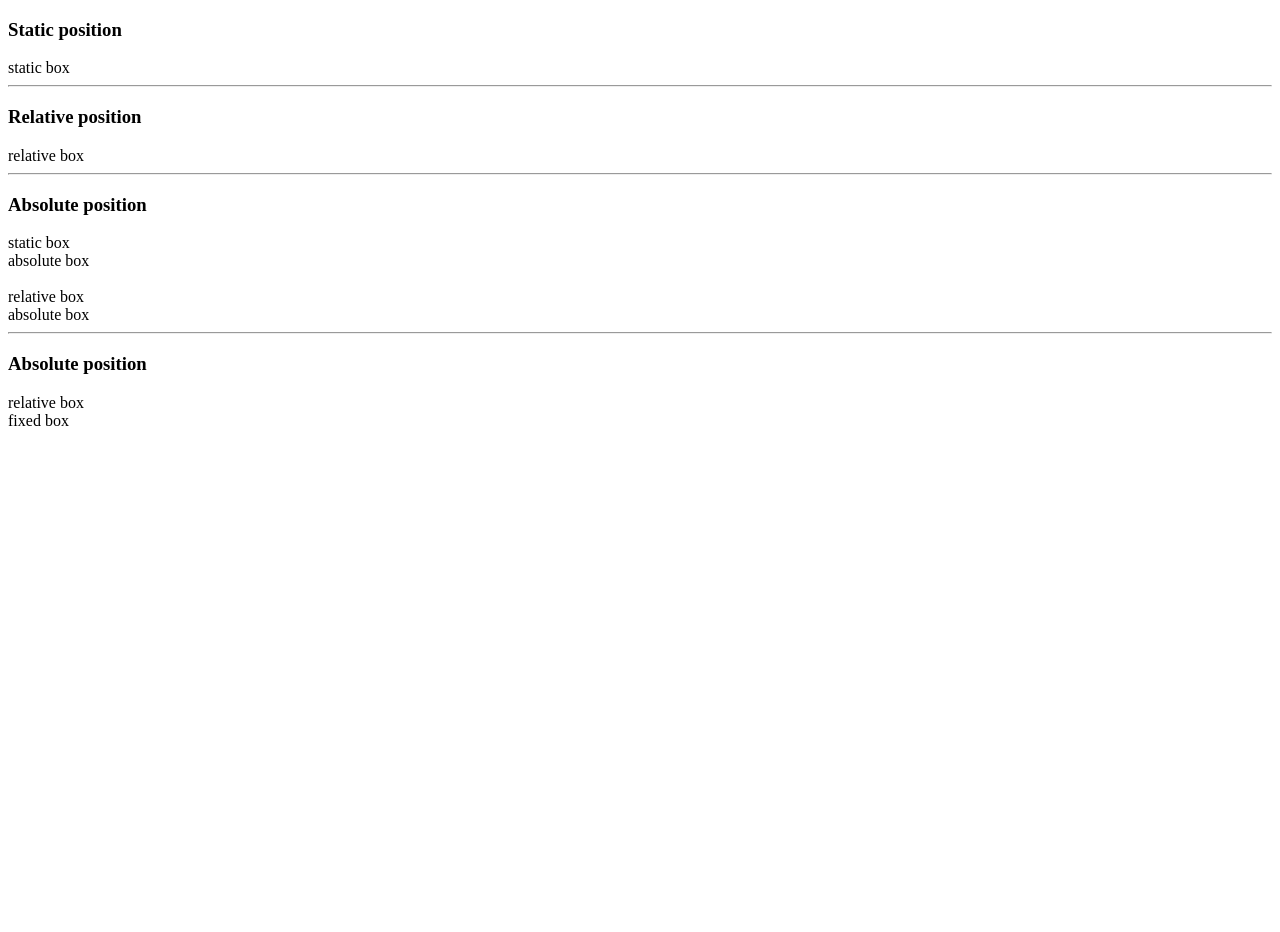
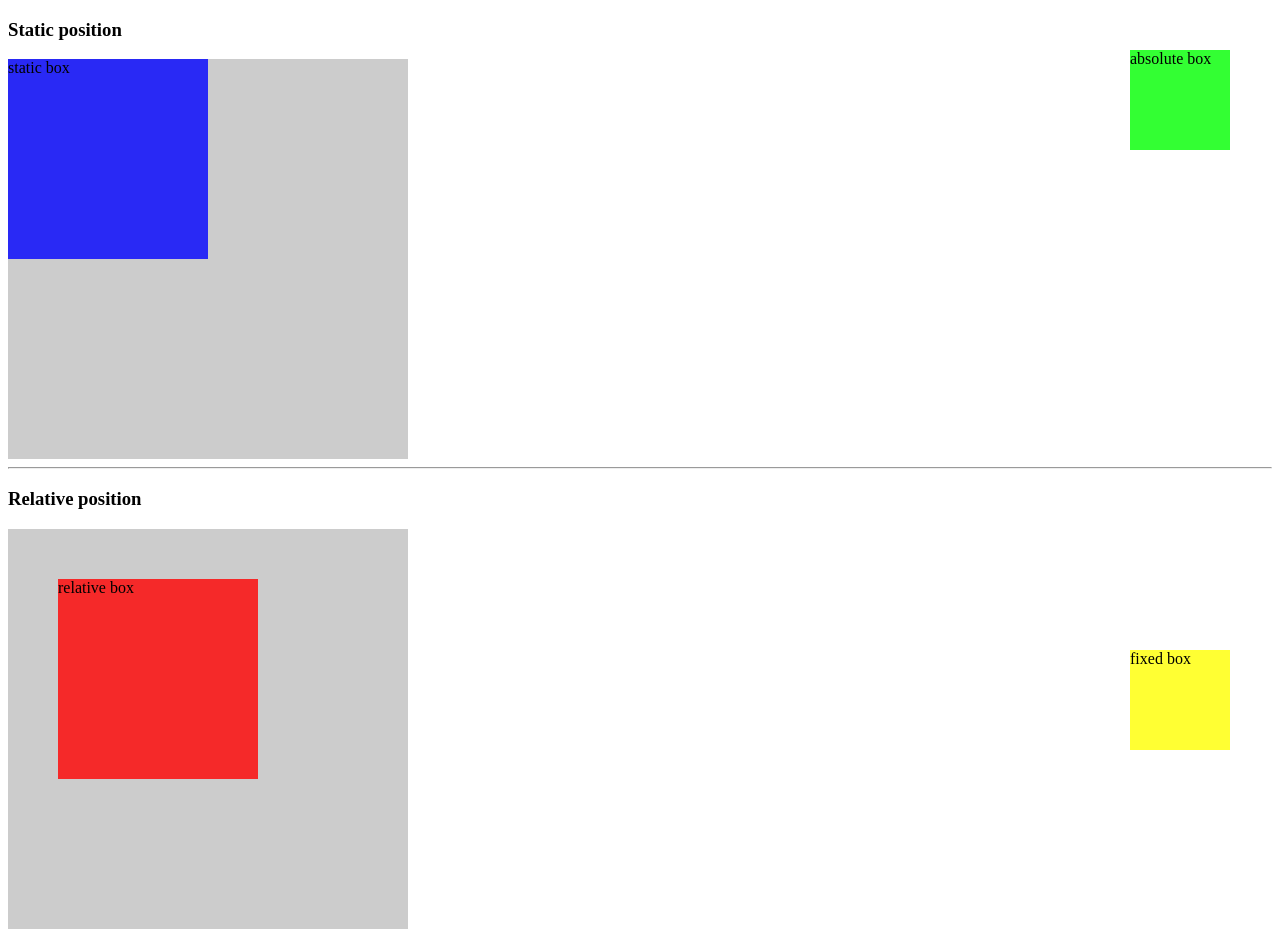
Before and after one commit to OREO206/HTML, a plain HTML site: page css/8.CSS3_Position/css3_position_1.html in a window 1280 px wide. Shown: the top 932 px of the page. Before the commit the page ends 800 px from the top, so only its background shows below. Drawn offline with Linux system fonts and the light colour scheme.

Commit message:
위치 정의

```diff
--- a/css/8.CSS3_Position/css3_position_1.html
+++ b/css/8.CSS3_Position/css3_position_1.html
@@ -8,45 +8,86 @@
     <style>
 
         /*
-            position 속성 :
-                -
+            position 속성 : 요소의 위치를 지정할 때 사용하는 요소
+                - top, left, right, bottom 속성과 함께 사용됨
         */
 
         /*
             static :
-                -
-                -
-                -
-                -
-                -
+                - position 속성의 기본값
+                - 기본 요소의 배치 순서에 따라서 위에서 부터 아래로, 왼쪽에서 오른쪽으로 배치됨
+                - 부모 요소 내의 자식 요소로 존재할 땐 부모 요소의 위치를 기준으로 배치
+                - 이미 지정되어 있는 position 값을 제거하기 위해서 사용
+                - top, left, right, bottom 속성 적용 불가능
         */
+        .static-parent {
+            background-color: rgba(0, 0, 0, 0.2);
+            width: 400px;
+            height: 400px;
+        }
 
+        .static-item {
+            background-color: rgba(0, 0, 255, 0.8);
+            position: static;
+            width: 200px;
+            height: 200px;
+            /* top: 50px;
+            left: 50px; */
+        }
 
 
         /*
             relative :
-                -
-                -
+                - 기본 위치를 기준으로 top, left, right, bottom 속성을 이용하여 위치를 이동시킬 수 있음
+                - static과의 차이는 top, left, right, bottom 사용 여부 차이만 존재
         */
-
+        .relative-item {
+            background-color: rgba(255, 0, 0, 0.8);
+            width: 200px;
+            height: 200px;
+            position: relative;
+            top: 50px;
+            left: 50px;
+        }
 
 
         /*
             absolute :
-                -
-                -
-                -
+                - 부모 또는 가장 가까이에 있는 상위 요소(위치가 명시되어 있는)를 기준으로 top, left, right, bottom 속성만큼 이동
+                - 모든 상위 요소가 static 일 때 body를 기준으로 이동
+                - absolute로 선언 시 block 레벨 요소의 너비는 width를 지정하지 않았을 시 컨텐츠의 너비로 지정됨
         */
+       .relative-parent {
+        background-color: rgba(0, 0, 0, 0.4);
+        width: 400px;
+        height: 400px;
+        position: relative;
+       }
 
+       .absolute-item {
+        background-color: rgba(0, 255, 0, 0.8);
+        width: 100px;
+        height: 100px;
+        position: absolute;
+        top: 50px;
+        right: 50px;
+       }
 
 
         /*
             fixed :
-                -
-                -
-                -
+                - 상위 요소와 관계없이 viewport 기준으로 top, left, right, bottom 속성 값만큼 이동
+                - 스크롤 되더라도 화면에 고정되어 있음
+                - fixed 선언 시 block 레벨 요소의 width를 지정하지 않으면 컨텐츠의 너비를 지정됨
         */
-
+        .fixed-item {
+            background-color: rgba(255, 255, 0, 0.8);
+            width: 100px;
+            height: 100px;
+            position: fixed;
+            bottom: 50px;
+            right: 50px;
+        }
 
 
     </style>
@@ -92,7 +133,7 @@
 
     <hr />
 
-    <h3>Absolute position</h3>
+    <h3>Fixed position</h3>
 
     <div class="relative-parent">
         <div class="relative-item">
```
Also changed, not shown: css/8.CSS3_Position/css3_position_2.html (+18 -7 lines).
